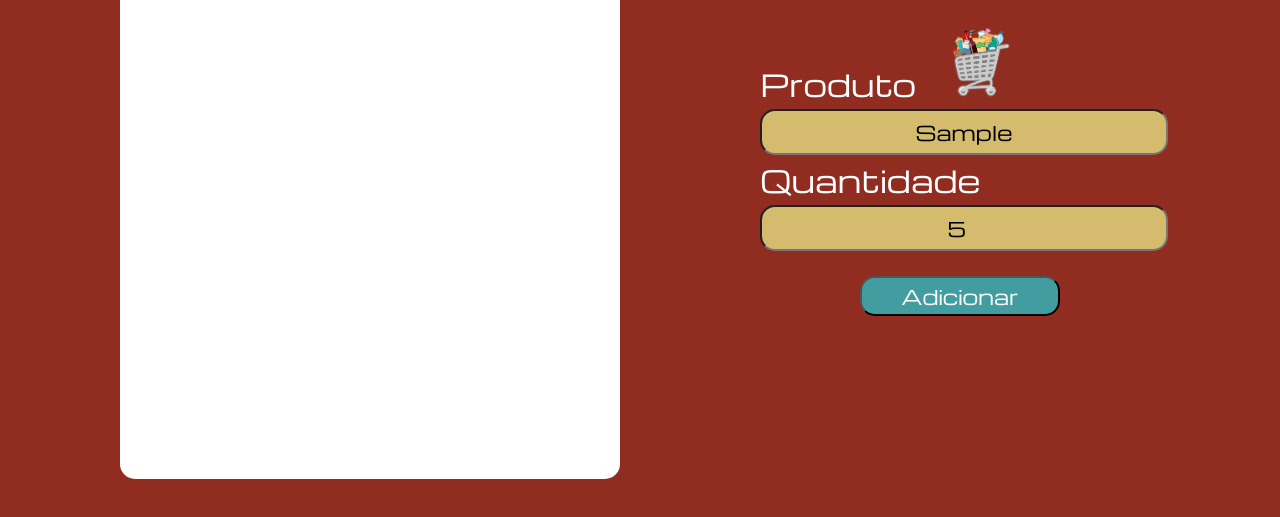
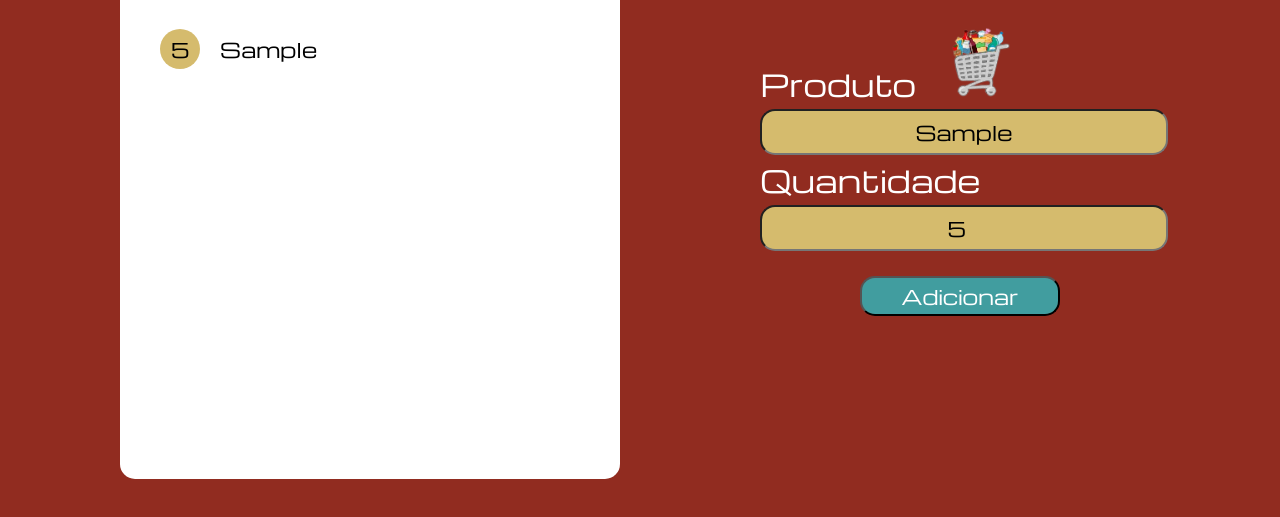
Before and after one commit to MatheusMilanez/Lista-mercado, a plain HTML site: page index.html in a window 1280 px wide. Both pictures are taken after typing "Sample", "5" into the empty fields and a click on the input "Adicionar". Shown: the part 171-688 px from the top of the page. Drawn offline with nearby package versions, Linux system fonts and the light colour scheme.

Commit message:
Cria um 'li' na lista com quantidade e nome do produt

```diff
--- a/index.html
+++ b/index.html
@@ -4,7 +4,7 @@
     <meta charset="UTF-8">
     <meta http-equiv="X-UA-Compatible" content="IE=edge">
     <meta name="viewport" content="width=device-width, initial-scale=1.0">
-    <title>Lista de compras</title>
+    <title>Lista do mercado</title>
     <link rel="stylesheet" href="style.css">
     <link rel="preconnect" href="https://fonts.googleapis.com">
     <link rel="preconnect" href="https://fonts.gstatic.com" crossorigin>
--- a/js/main.js
+++ b/js/main.js
@@ -1,8 +1,27 @@
 const form = document.getElementById("adicionar-produto-quantidade")
+const lista = document.getElementById("lista")
 
 form.addEventListener("submit", (Evento) => {
     Evento.preventDefault() //Esse código interrope o evento padrão do formulário
     console.log("Funcionou")
-    console.log(Evento.target.elements['produto'].value)
-    console.log(Evento.target.elements['quantidade'].value)
+
+    criaElemento(Evento.target.elements["produto"].value ,Evento.target.elements["quantidade"].value)
+
+
 })
+
+function criaElemento(produto,quantidade){
+    //<li class="item"><strong>7</strong>Camisas</li>
+    const novoItem = document.createElement("li")
+    novoItem.classList.add("item")
+
+    const numeroItem = document.createElement("strong")
+    numeroItem.innerHTML = quantidade
+
+    novoItem.appendChild(numeroItem)
+    novoItem.innerHTML += produto
+
+    lista.appendChild(novoItem)
+
+    console.log(novoItem)
+}
--- a/style.css
+++ b/style.css
@@ -116,6 +116,6 @@ body{
     justify-content: center;
     width: 40px;
     height: 40px;
-    Background: #C5965F;
+    Background: var(--marrom-amarelado);
     font-weight: 400;
 }
```
